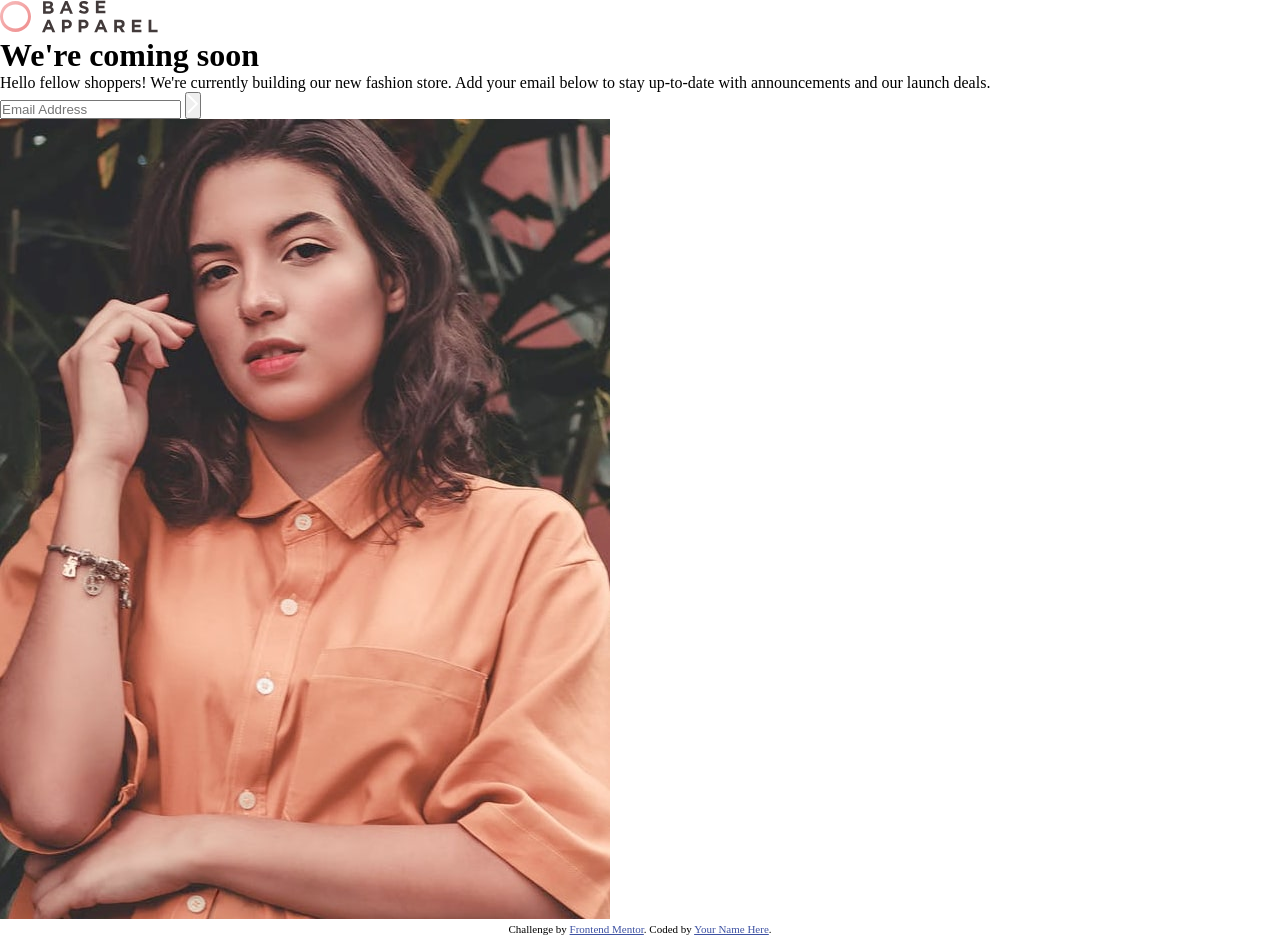
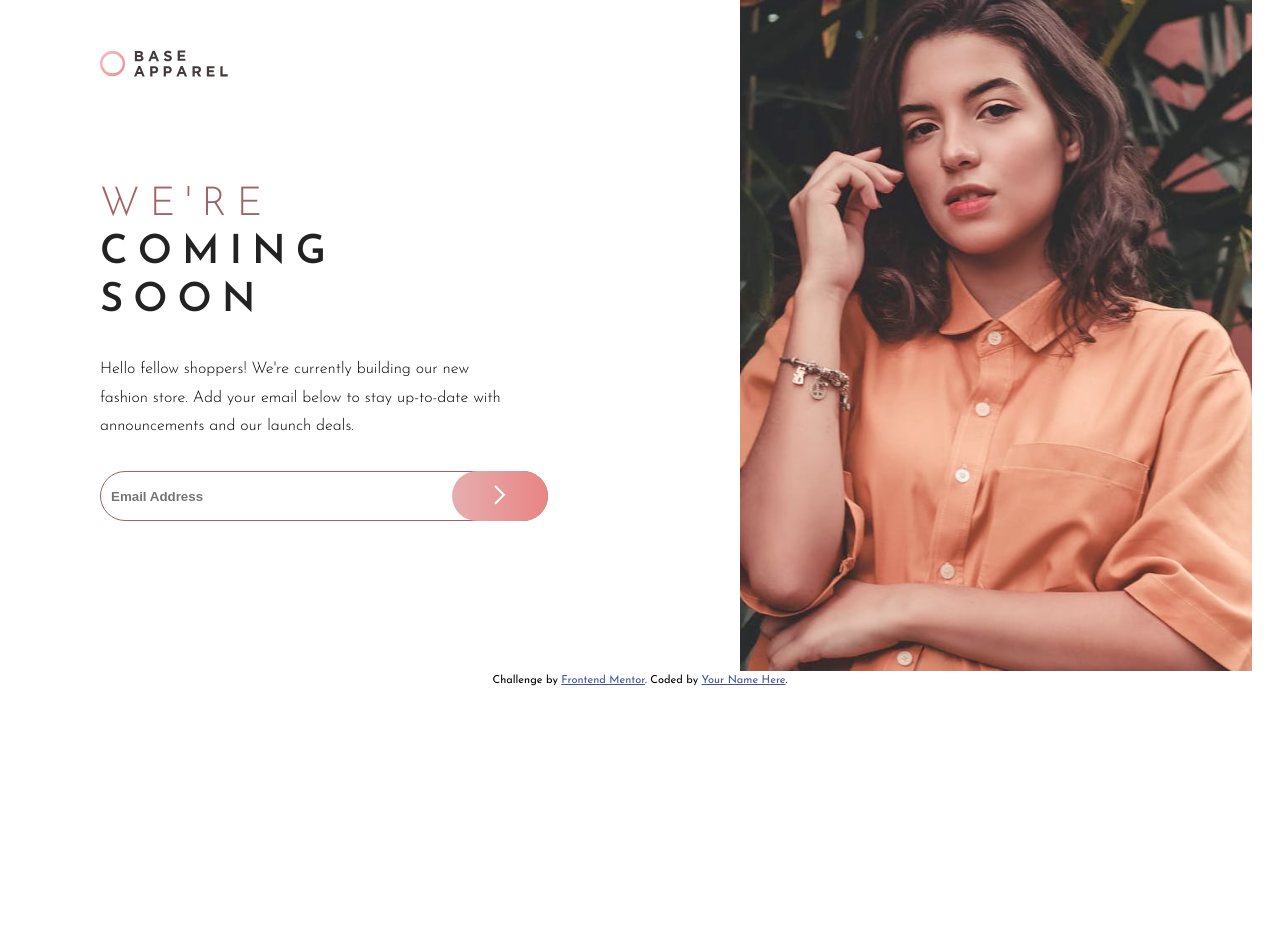
Before and after one commit to Trend20/ComingSoonPage, a plain HTML site: page index.html in a window 1280 px wide. After the commit the page ends 800 px from the top, so only its background shows below. Drawn offline with Linux system fonts and the light colour scheme.

Commit message:
working on the mark-up

```diff
--- a/index.html
+++ b/index.html
@@ -6,6 +6,7 @@
     <meta name="viewport" content="width=device-width, initial-scale=1.0"> <!-- displays site properly based on user's device -->
 
     <link rel="icon" type="image/png" sizes="32x32" href="./images/favicon-32x32.png">
+    <link href="https://fonts.googleapis.com/css2?family=Josefin+Sans:wght@300;400;600&display=swap" rel="stylesheet">
     <link rel="stylesheet" href="./style.css">
     <title>Base Apparel coming soon page</title>
 
@@ -29,7 +30,9 @@
                 <img src="./images/logo.svg" alt="">
             </div>
             <div class="content-text">
-                <h1>We're <span>coming soon</span></h1>
+                <h1>We're
+                    <br>
+                    <span>coming soon</span></h1>
                 <p>
                     Hello fellow shoppers! We're currently building our new fashion store.
                     Add your email below to stay up-to-date with announcements and our launch deals.
--- a/style.css
+++ b/style.css
@@ -1,5 +1,108 @@
+:root {}
+
 * {
     margin: 0;
     padding: 0;
     box-sizing: border-box;
 }
+
+body {
+    font-family: 'Josefin Sans', sans-serif;
+    font-size: 16px;
+}
+
+.container {
+    display: flex;
+    width: 100%;
+    overflow-x: hidden;
+    height: auto;
+}
+
+.main-content {
+    display: flex;
+    flex-direction: column;
+    height: auto;
+    width: 50%;
+    margin: 50px 0px 0px 100px;
+}
+
+.logo {
+    margin-bottom: 100px;
+}
+
+.logo>img {
+    max-width: 20%;
+    height: auto;
+}
+
+.content-text {
+    height: auto;
+    width: 80%;
+}
+
+.content-text>h1 {
+    text-transform: uppercase;
+    width: 50%;
+    height: auto;
+    letter-spacing: 10px;
+    line-height: 1.2;
+    font-size: 2.5rem;
+    font-weight: 100;
+    color: hsl(0, 25%, 51%);
+    font-family: 'Josefin Sans', sans-serif;
+}
+
+h1>span {
+    font-weight: 900;
+    font-weight: 3.5rem;
+    color: #222;
+}
+
+.content-text>p {
+    margin-top: 30px;
+    font-weight: 300;
+    font-family: 'Josefin Sans', sans-serif;
+    letter-spacing: 1.5;
+    line-height: 1.8;
+    width: 82%;
+
+}
+
+form {
+    width: 100%;
+    margin-top: 30px;
+    position: relative;
+    display: flex;
+}
+
+input {
+    height: 50px;
+    width: 70%;
+    position: relative;
+    outline: none;
+    border: 1px solid hsl(0, 25%, 51%);
+    padding: 10px;
+    border-radius: 50px;
+    font-weight: 600;
+}
+
+button {
+    width: 15%;
+    height: 50px;
+    align-items: center;
+    background: linear-gradient(to right, rgb(230, 174, 174), rgb(233, 132, 132));
+    border: none;
+    border-radius: 50px;
+    position: absolute;
+    right: 30%;
+    cursor: pointer;
+    outline: none;
+}
+
+.image {
+    width: 40%;
+}
+
+.image>img {
+    max-width: 100%;
+}
```
